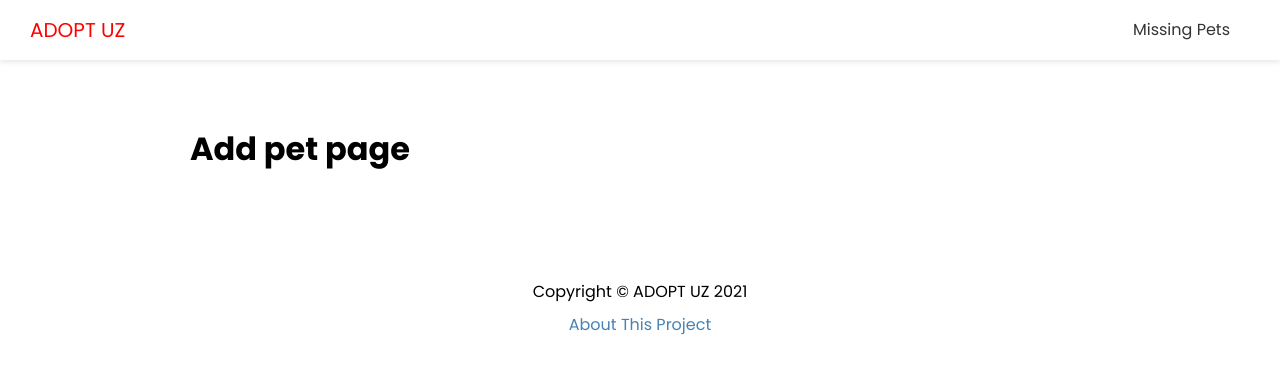
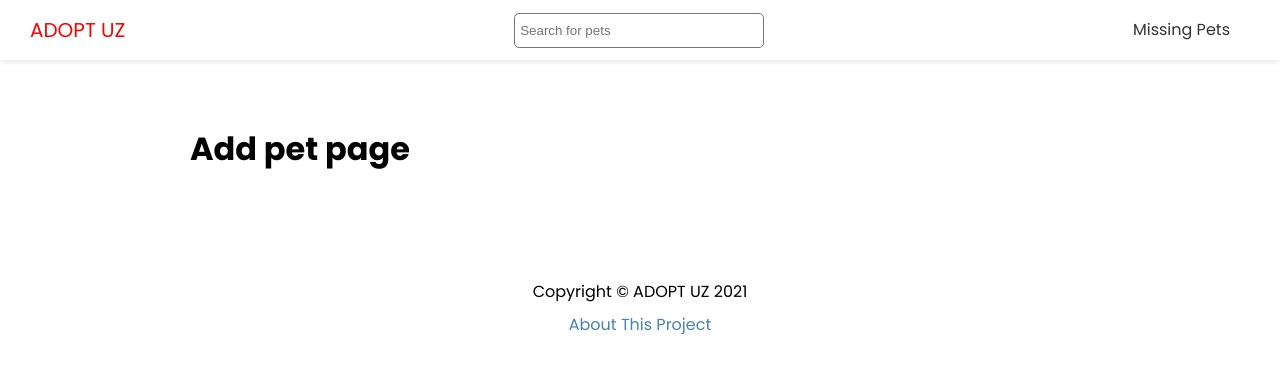
Before and after one commit to sagdish/adoptme-front, a Next.js app: page /pets/add in a window 1280 px wide. Shown: the top 374 px of the page. Built offline with nearby package versions, Linux system fonts and the light colour scheme.

Commit message:
Search component into header

```diff
--- a/components/Header.js
+++ b/components/Header.js
@@ -1,5 +1,6 @@
 import Link from 'next/link'
 import styles from '@/styles/Header.module.css'
+import Search from './Search'
 
 export default function Header() {
   return (
@@ -9,6 +10,8 @@
           <a>Adopt Uz</a>
         </Link>
       </div>
+
+      <Search />
 
       <nav>
         <ul>
--- /dev/null
+++ b/components/Search.js
@@ -0,0 +1,28 @@
+import { useState } from 'react'
+import { useRouter } from 'next/router'
+import styles from '@/styles/Search.module.css'
+
+export default function Search() {
+  const [term, setTerm] = useState('')
+  const router = useRouter()
+
+  const handleSubmit = e => {
+    e.preventDefault()
+    router.push(`/pets/search?term=${term}`)
+    setTerm('')
+  }
+
+  return (
+    <div className={styles.search}>
+      <form onSubmit={handleSubmit}>
+        <input
+          value={term}
+          type='text'
+          onChange={e => setTerm(e.target.value)}
+          placeholder='Search for pets'
+        />
+      </form>
+
+    </div>
+  )
+}
--- /dev/null
+++ b/styles/Search.module.css
@@ -0,0 +1,7 @@
+.search input {
+  width: 250px;
+  height: 35px;
+  padding: 5px;
+  border: 1px solid #777;
+  border-radius: 5px;
+}
```
